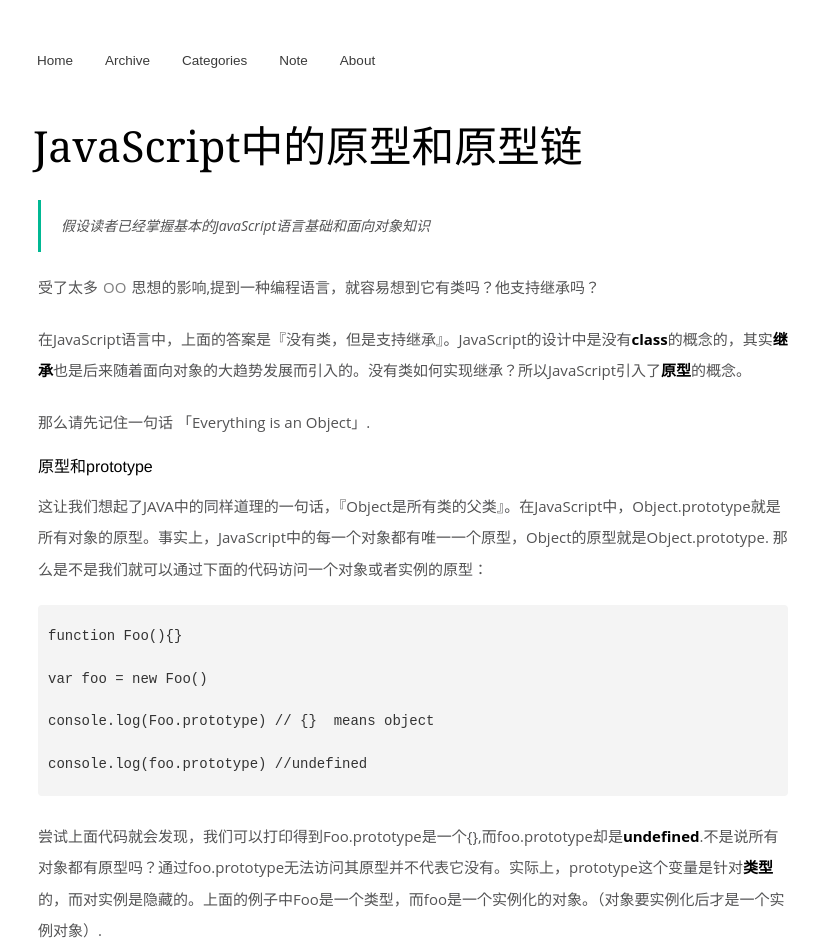
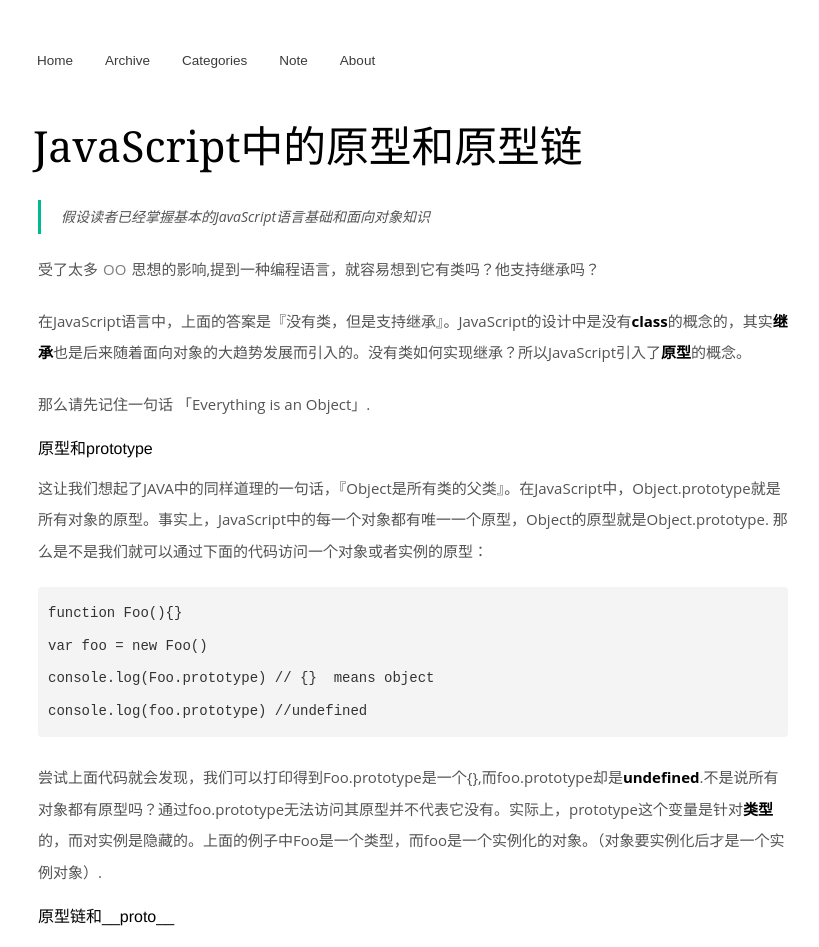
Before and after one commit to leeon/leeon.github.com, a Jekyll site: the page built from index.html, in a window 1280 px wide. Shown: the top 947 px of the page, without its empty margins (227-1046 px from the left). Built offline with Jekyll 4.4.1, drawn with Linux system fonts in a browser that asks for light colours; Markdown is read by kramdown in place of the engine named in the settings; the list of posts is cut into pages by our own code.

Commit message:
修改 code style和 引用style

```diff
--- a/style/style.css
+++ b/style/style.css
@@ -27,7 +27,7 @@ blockquote p {font-size:1.2em; font-weight:normal; line-height: 2.3em; font-size
 .date a:visited{color:white;text-decoration:none;}
 .blog_css, .date, .tec_css, .share_css{background:#f2f2f2;width: 190px;-moz-border-radius:4px;-webkit-border-radius:4px;border-radius:4px;text-align:center; color:white}
 
-blockquote {border-left:3px solid #00b893}
+blockquote {border-left:3px solid #00b893;padding: 1px 20px;}
 
 .footer {color:#bababa}
 .footer a:link{color:#bababa;text-decoration:none;padding:3px;margin:0 2px}
@@ -70,9 +70,9 @@ a:link{text-decoration:none;}
 
 ul, ol {margin: 0px; list-style:none}
 
-code {border:1px dashed #ccc;  -moz-border-radius:4px;-webkit-border-radius:4px;border-radius:4px; box-shadow:inset 1px 1px white; font-family:monospace; color:black; background: white; font-size:1.3em;}
+code {border:1px dashed #ccc;  -moz-border-radius:4px;-webkit-border-radius:4px;border-radius:4px; box-shadow:inset 1px 1px white; font-family:monospace; color:black; background: white;}
 
-pre {padding:10px; background:#f4f4f4;  -moz-border-radius:4px;-webkit-border-radius:4px;border-radius:4px;border:none;line-height:3.2em}
+pre {padding:10px; background:#f4f4f4;  -moz-border-radius:4px;-webkit-border-radius:4px;border-radius:4px;border:none;line-height:2.5em}
 pre code {border: none; box-shadow: none; font-size: 14px}
 pre {margin-bottom: 25px}
 
```
